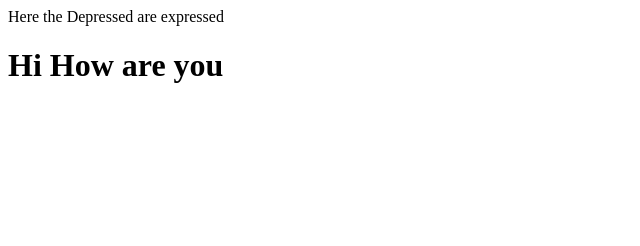
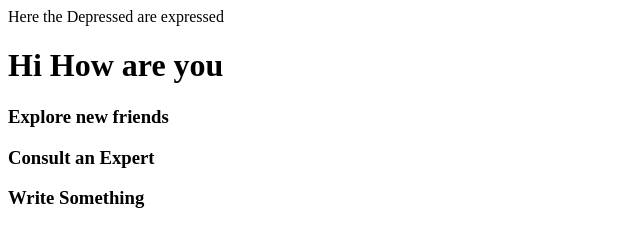
Before and after one commit to dewangkrishna/Bloom-Again, a plain HTML site: page index.html in a window 1280 px wide. Shown: the whole page, without its empty margins (0-640 px from the left). Drawn offline with Linux system fonts and the light colour scheme.

Commit message:
new updated changes

```diff
--- a/index.html
+++ b/index.html
@@ -5,5 +5,10 @@
 </head>
 <body>
     <h1>Hi How are you</h1>
+    <div class="row">
+    <h3>Explore new friends</h3>
+    <h3>Consult an Expert</h3>
+    <h3>Write Something</h3>
+    </div>
 </body>
 </html>
```
